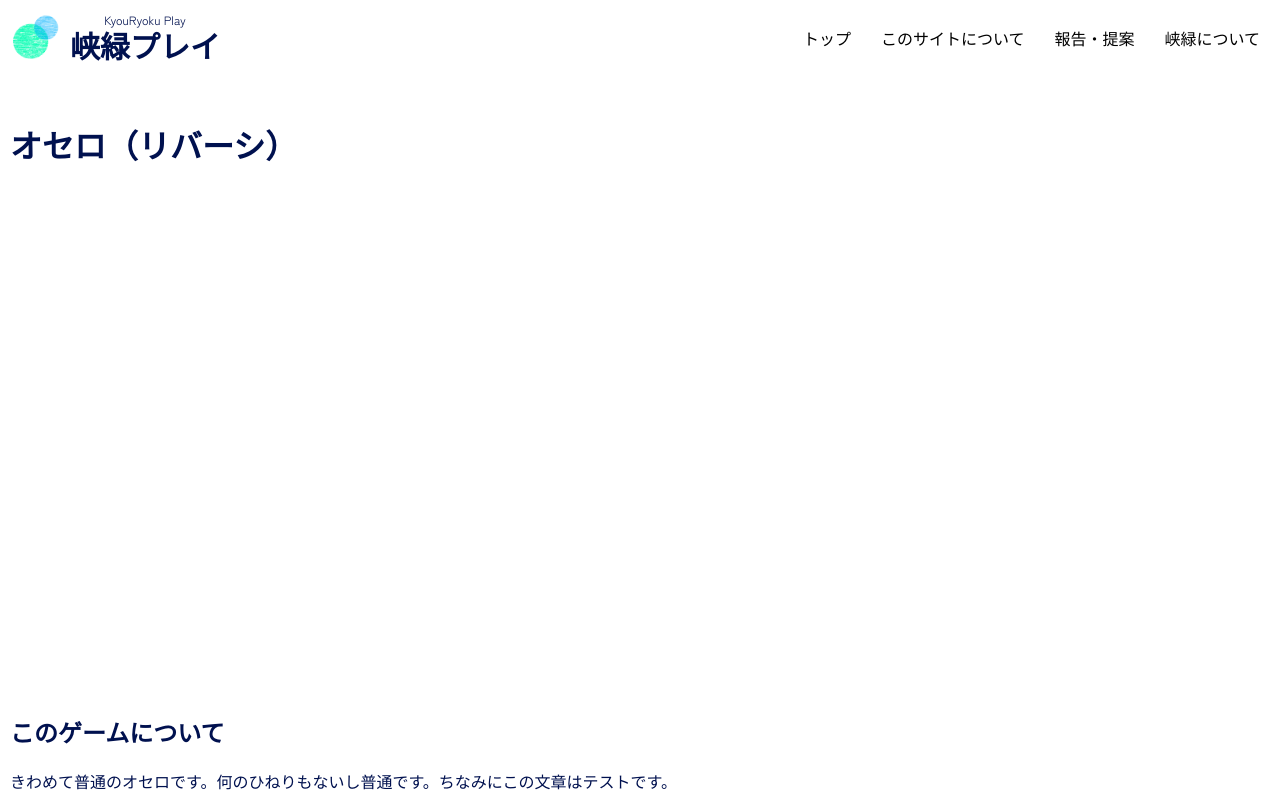
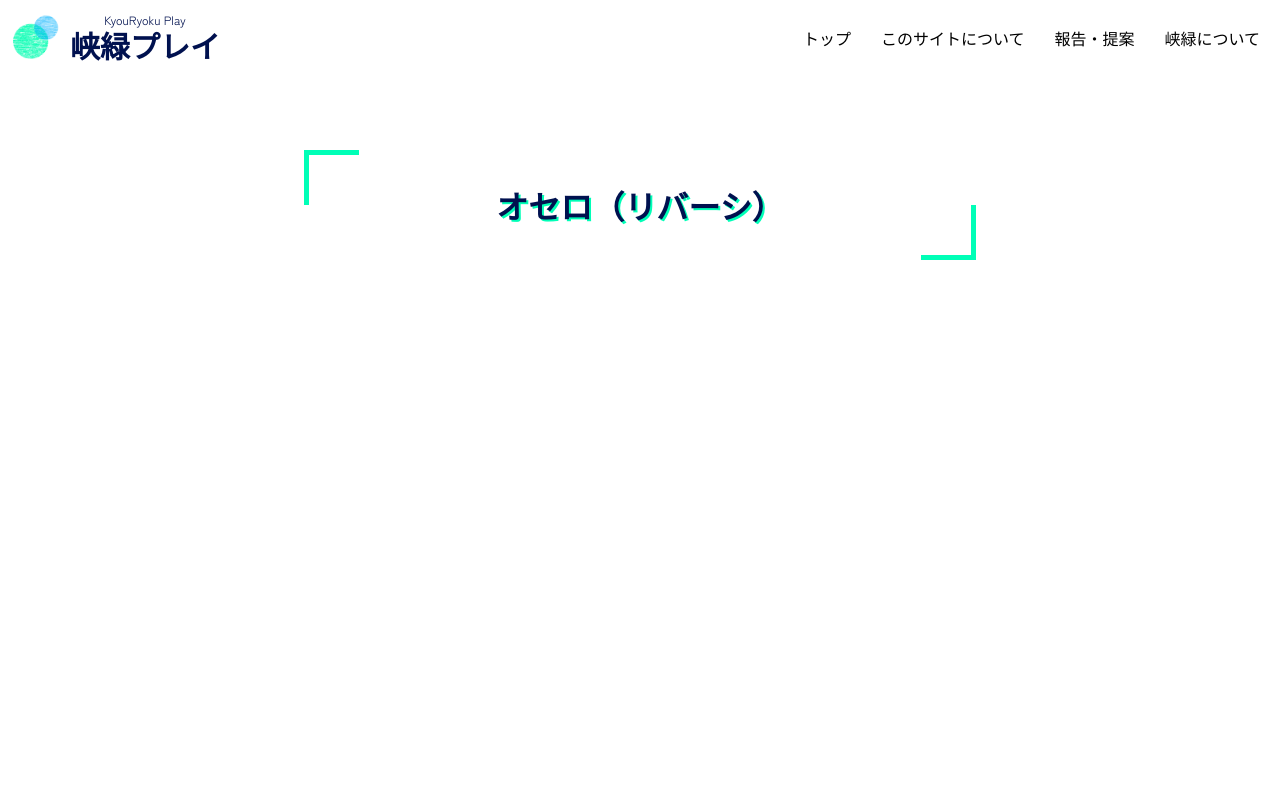
Before and after one commit to goshieta/kyouryoku-play, a Next.js app: page /games/othello in a window 1280 px wide. Shown: the top 800 px of the page. Built offline with nearby package versions, Linux system fonts and the light colour scheme.

Commit message:
ゲーム画面のデザインを少し整えた

```diff
--- a/gameCode/list.json
+++ b/gameCode/list.json
@@ -2,6 +2,7 @@
   "othello": {
     "title": "オセロ（リバーシ）",
     "width": 500,
-    "height": 500
+    "height": 500,
+    "otherGame": ["shogi", "igo", "connectfour", "flash"]
   }
 }
--- a/pages/games/[game].tsx
+++ b/pages/games/[game].tsx
@@ -22,6 +22,7 @@ type gameListType = {
         title: string;
         width: number;
         height: number;
+        otherGame: string[];
       }
     | undefined;
 };
@@ -60,8 +61,8 @@ export default function Game() {
   }, []);
 
   return (
-    <>
-      <h1>{gameObjSetting.title}</h1>
+    <div id={styles.gameSet}>
+      <h1 id={styles.gameSetTitle}>{gameObjSetting.title}</h1>
       <canvas
         width={gameObjSetting.width}
         height={gameObjSetting.height}
@@ -70,6 +71,7 @@ export default function Game() {
       <div id={styles.mdArea}>
         <ReactMarkDown>{mdScript}</ReactMarkDown>
       </div>
-    </>
+      <div id={styles.otherGame}></div>
+    </div>
   );
 }
--- a/styles/game.module.css
+++ b/styles/game.module.css
@@ -0,0 +1,36 @@
+#gameSet {
+  text-align: center;
+}
+
+#gameSetTitle {
+  position: relative;
+  padding: 1em 6em;
+  text-align: center;
+  text-shadow: 2px 2px #00ffb7;
+  width: fit-content;
+  margin: 50px auto;
+}
+
+#gameSetTitle:before,
+#gameSetTitle:after {
+  position: absolute;
+  content: "";
+}
+
+#gameSetTitle:after {
+  top: 0;
+  left: 0;
+  width: 50px;
+  height: 50px;
+  border-top: 5px solid #00ffb7;
+  border-left: 5px solid #00ffb7;
+}
+
+#gameSetTitle:before {
+  right: 0;
+  bottom: 0;
+  width: 50px;
+  height: 50px;
+  border-right: 5px solid #00ffb7;
+  border-bottom: 5px solid #00ffb7;
+}
```
